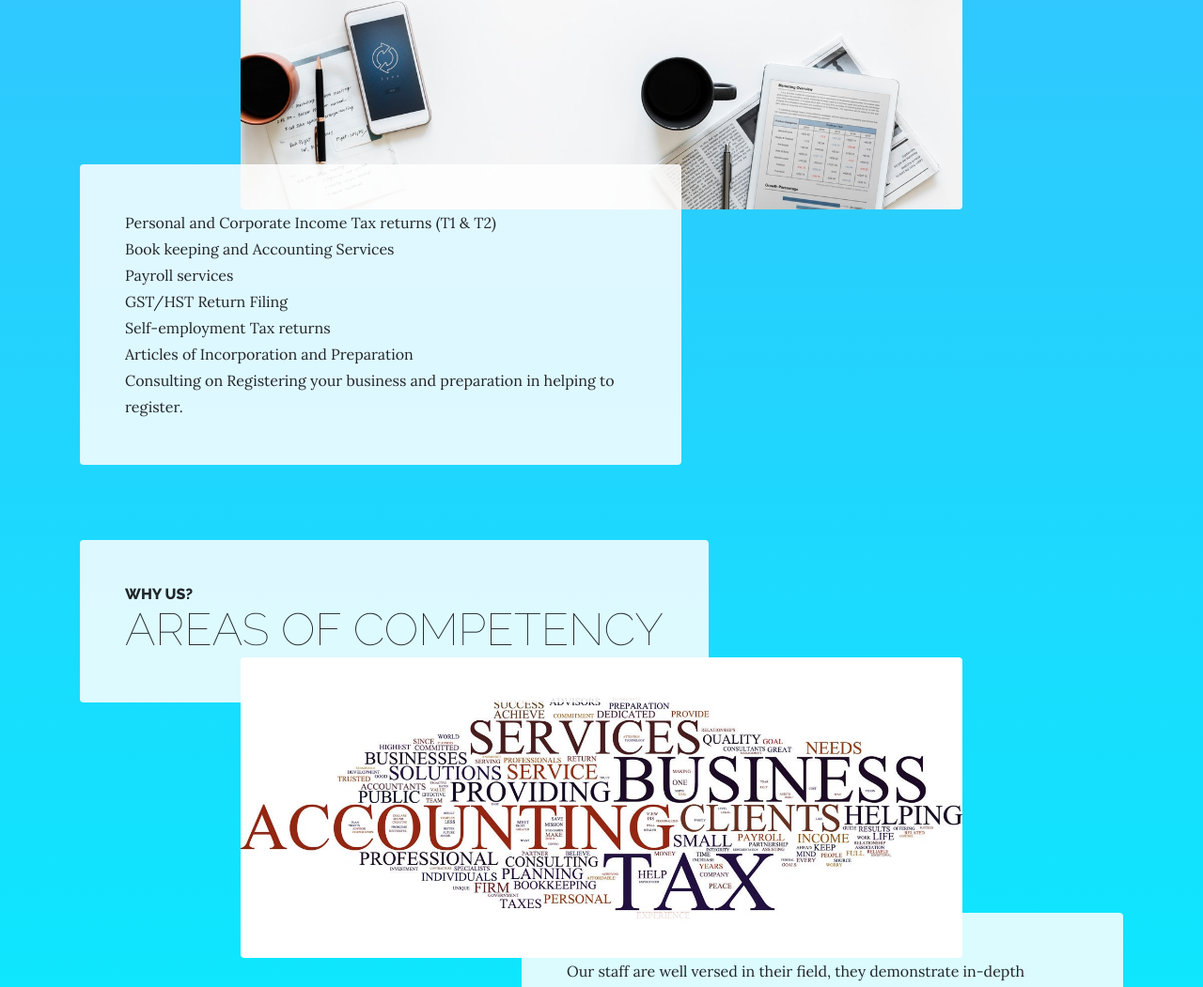
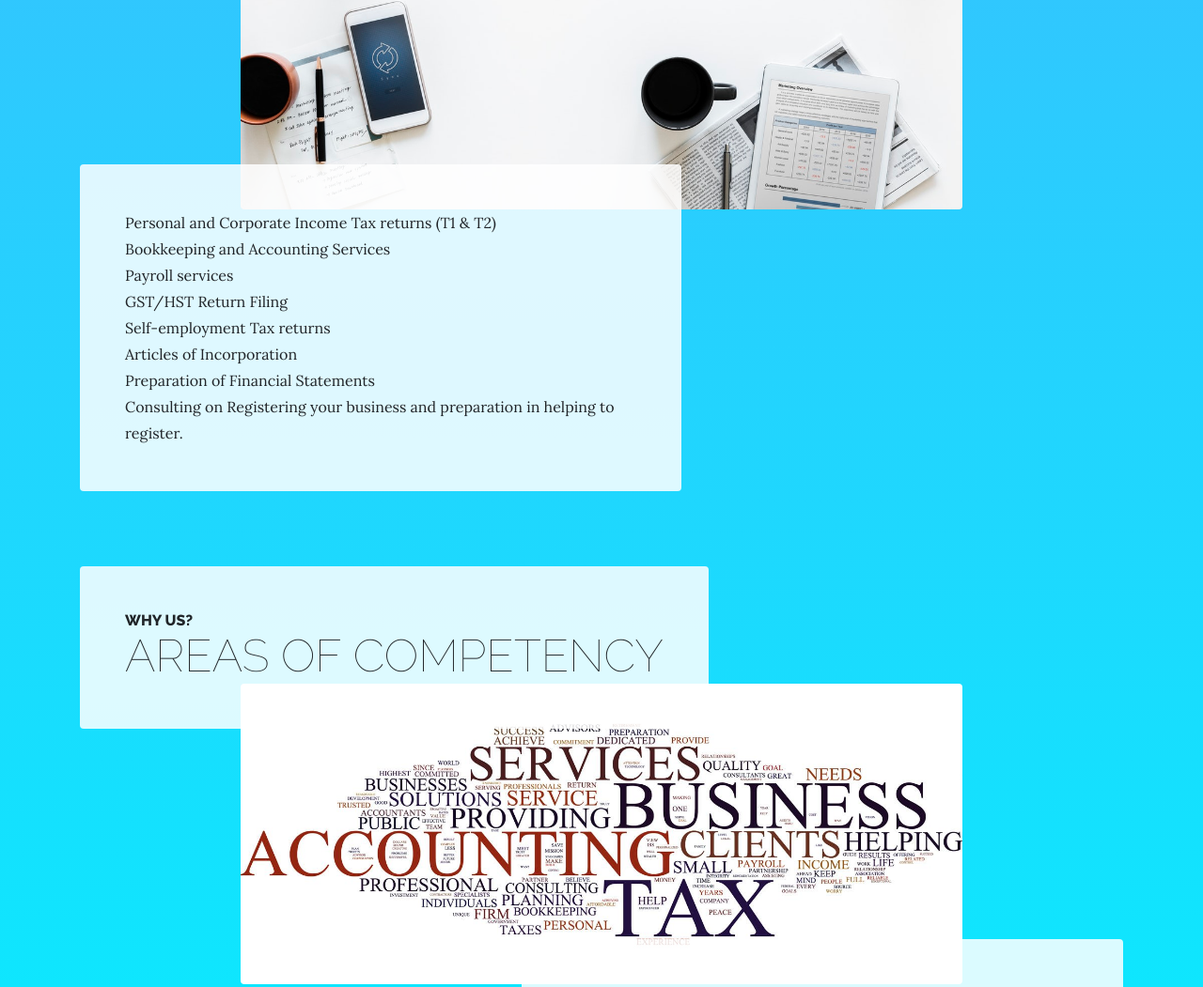
Before and after one commit to gotmygat/Kanata-North-Accounting, a plain HTML site: page services.html in a window 1280 px wide. Shown: the part 903-1954 px from the top of the page at 94% size. Drawn offline with Linux system fonts and the light colour scheme.

Commit message:
Update services.html

```diff
--- a/services.html
+++ b/services.html
@@ -72,11 +72,12 @@
         <div class="product-item-description d-flex mr-auto">
           <div class="bg-faded p-5 rounded">
             <p class="mb-0">Personal and Corporate Income Tax returns (T1 & T2)</p>
-			<p class="mb-0">Book keeping and Accounting Services</p>
+			<p class="mb-0">Bookkeeping and Accounting Services</p>
 			<p class="mb-0">Payroll services</p>
 			<p class="mb-0">GST/HST Return Filing</p>
 			<p class="mb-0">Self-employment Tax returns</p>
-			<p class="mb-0">Articles of Incorporation and Preparation</p>
+			<p class="mb-0">Articles of Incorporation</p>
+		        <p class="mb-0">Preparation of Financial Statements</p>
 			<p class="mb-0">Consulting on Registering your business and preparation in helping to register.</p>
           </div>
         </div>
```
